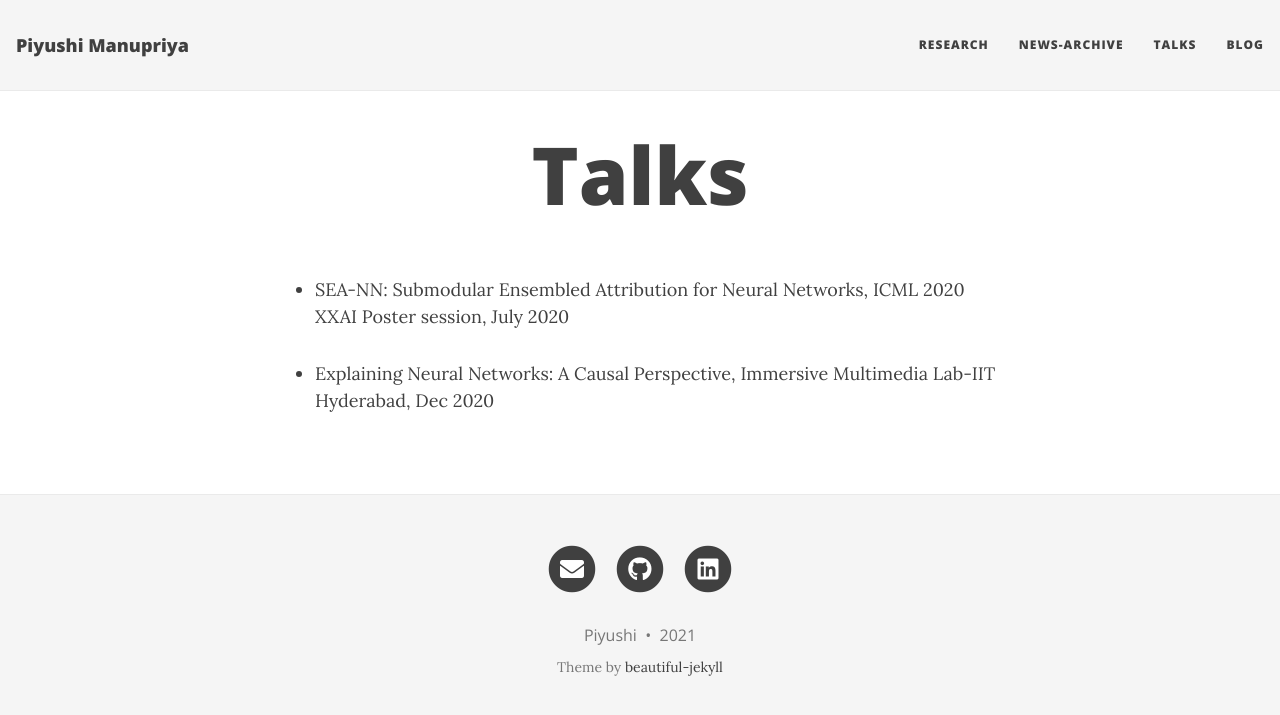
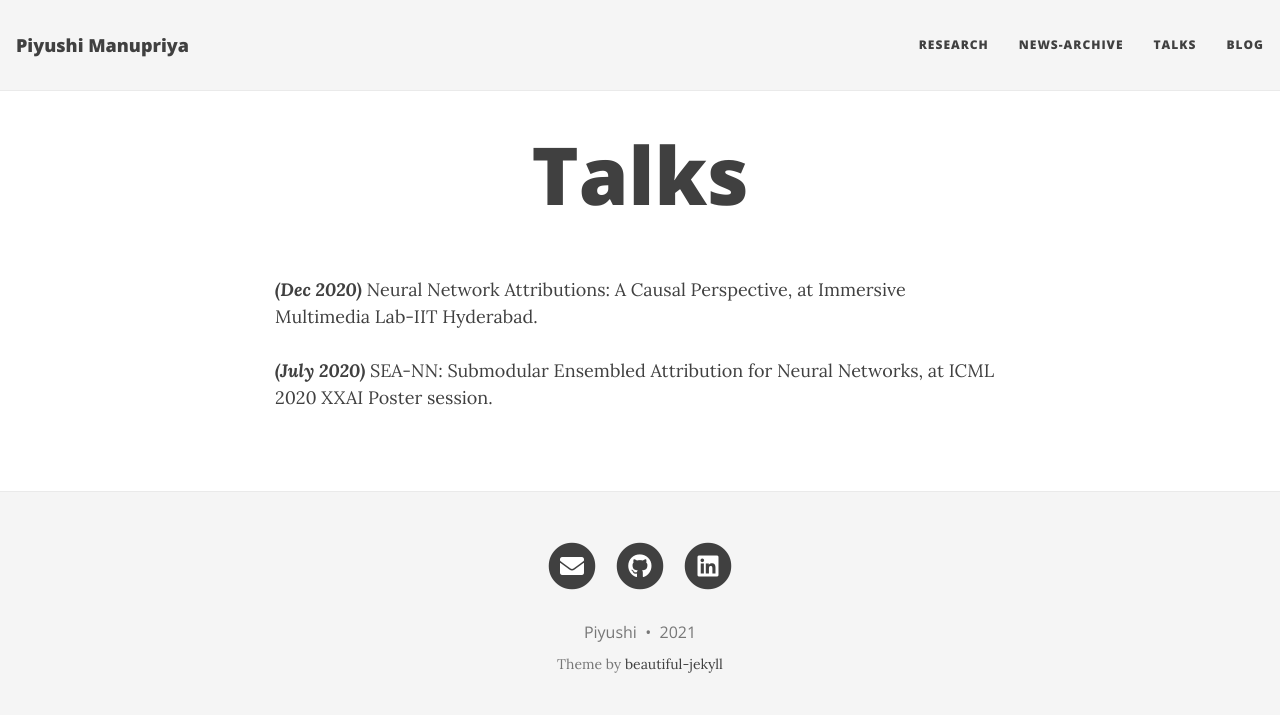
Before and after one commit to Piyushi-0/piyushi-0.github.io, a Jekyll site: the page built from Talks.md, in a window 1280 px wide. Shown: the top 715 px of the page. Built offline with Jekyll 4.4.1, drawn with Linux system fonts in a browser that asks for light colours; nearby versions of some CDN libraries.

Commit message:
Update Talks.md

```diff
--- a/Talks.md
+++ b/Talks.md
@@ -3,6 +3,7 @@
 title: Talks
 ---
 
-- SEA-NN: Submodular Ensembled Attribution for Neural Networks, ICML 2020 XXAI Poster session, July 2020
-
-- Explaining Neural Networks: A Causal Perspective, Immersive Multimedia Lab-IIT Hyderabad, Dec 2020
+_**(Dec 2020)**_ Neural Network Attributions: A Causal Perspective, at Immersive Multimedia Lab-IIT Hyderabad.
+<br>
+<br>
+_**(July 2020)**_ SEA-NN: Submodular Ensembled Attribution for Neural Networks, at ICML 2020 XXAI Poster session.
```
